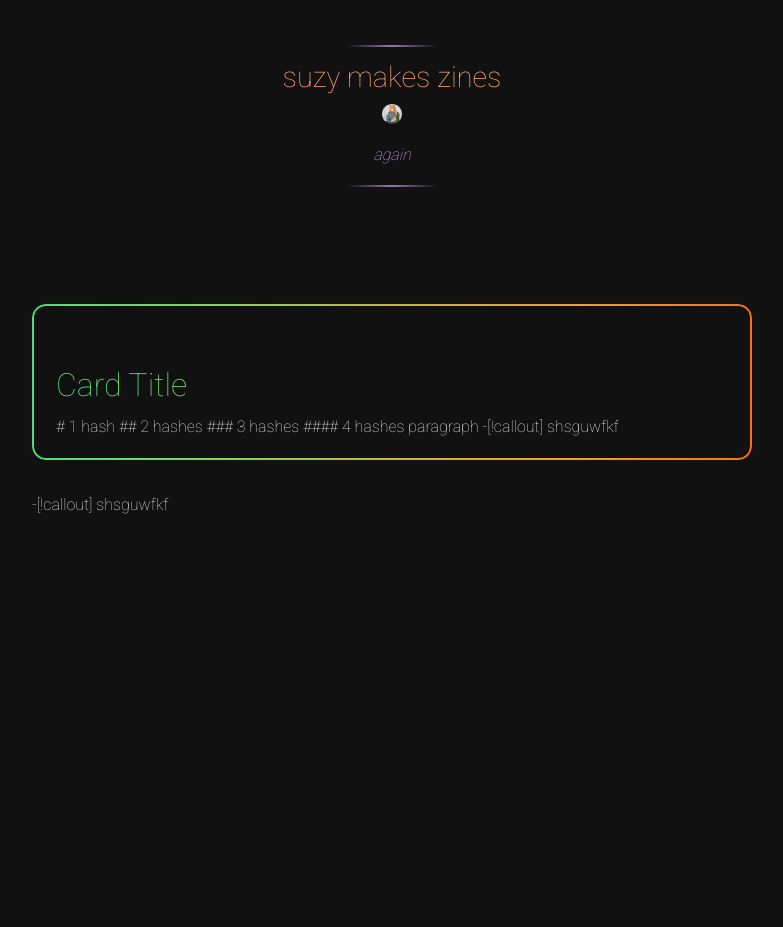
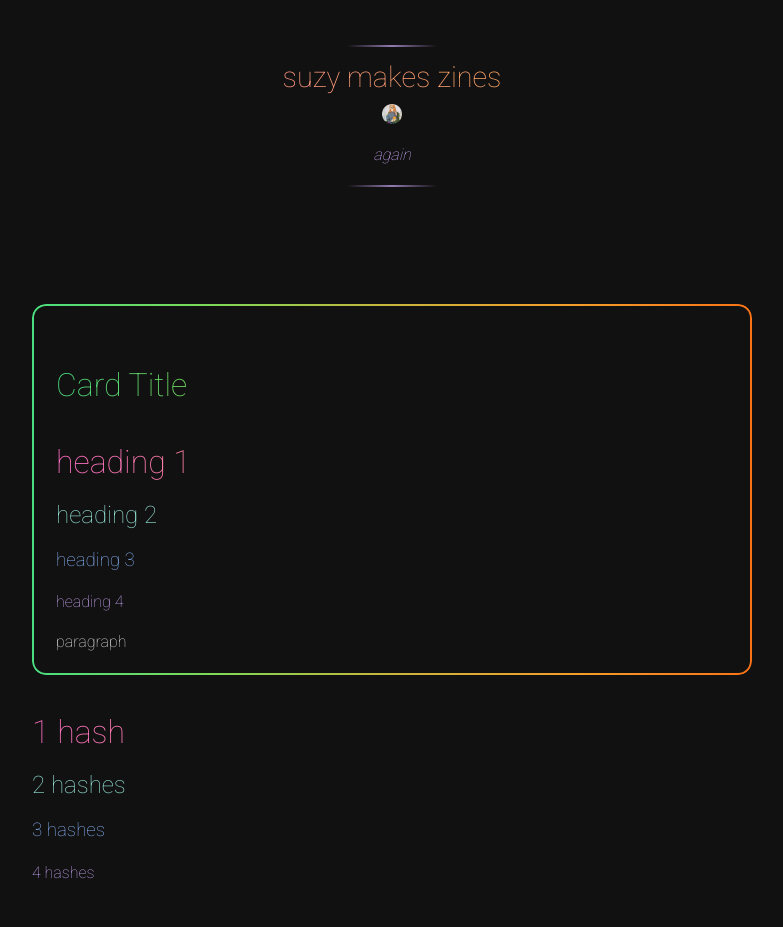
Before and after one commit to Marmitewarlock/suzal, a Jekyll site: the page built from zines/index.md, in a window 1280 px wide. Shown: the whole page, without its empty margins (248-1031 px from the left). Built offline with Jekyll 4.4.1, drawn with Linux system fonts in a browser that asks for light colours; before the commit the page ends 900 px from its top, so only the background shows below that.

Commit message:
Update index.md

```diff
--- a/zines/index.md
+++ b/zines/index.md
@@ -6,12 +6,14 @@ description: again
 ---
 <div class="rv-page-card">
   <h1 class="gradient-text">Card Title</h1>
+<h1>heading 1</h1>
+<h2>heading 2</h2>
+  <h3>heading 3</h3>
+  <h4>heading 4</h4>
+paragraph
+
+</div>
 # 1 hash
 ## 2 hashes
 ### 3 hashes
 #### 4 hashes
-paragraph
--[!callout] shsguwfkf
-</div>
-
--[!callout] shsguwfkf
```
